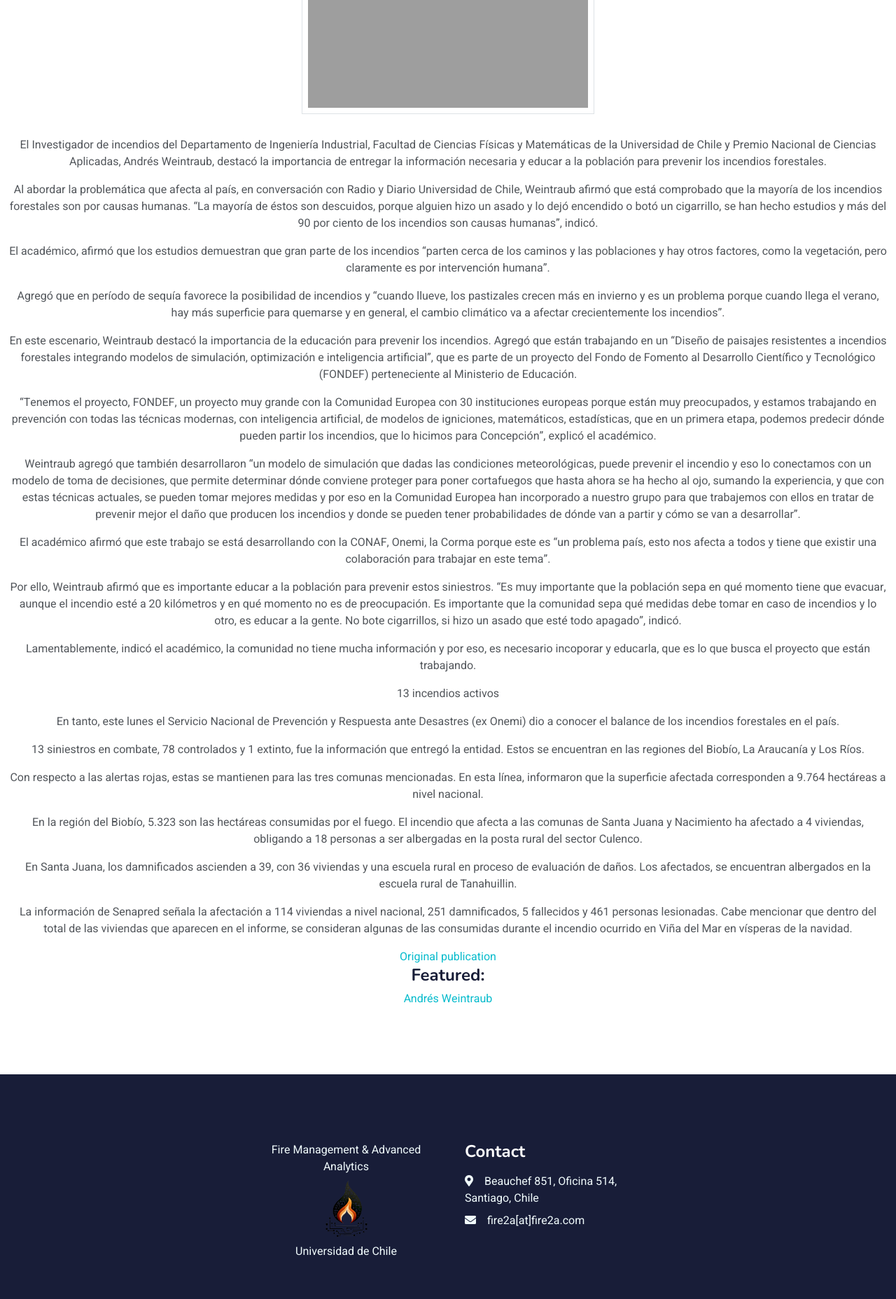
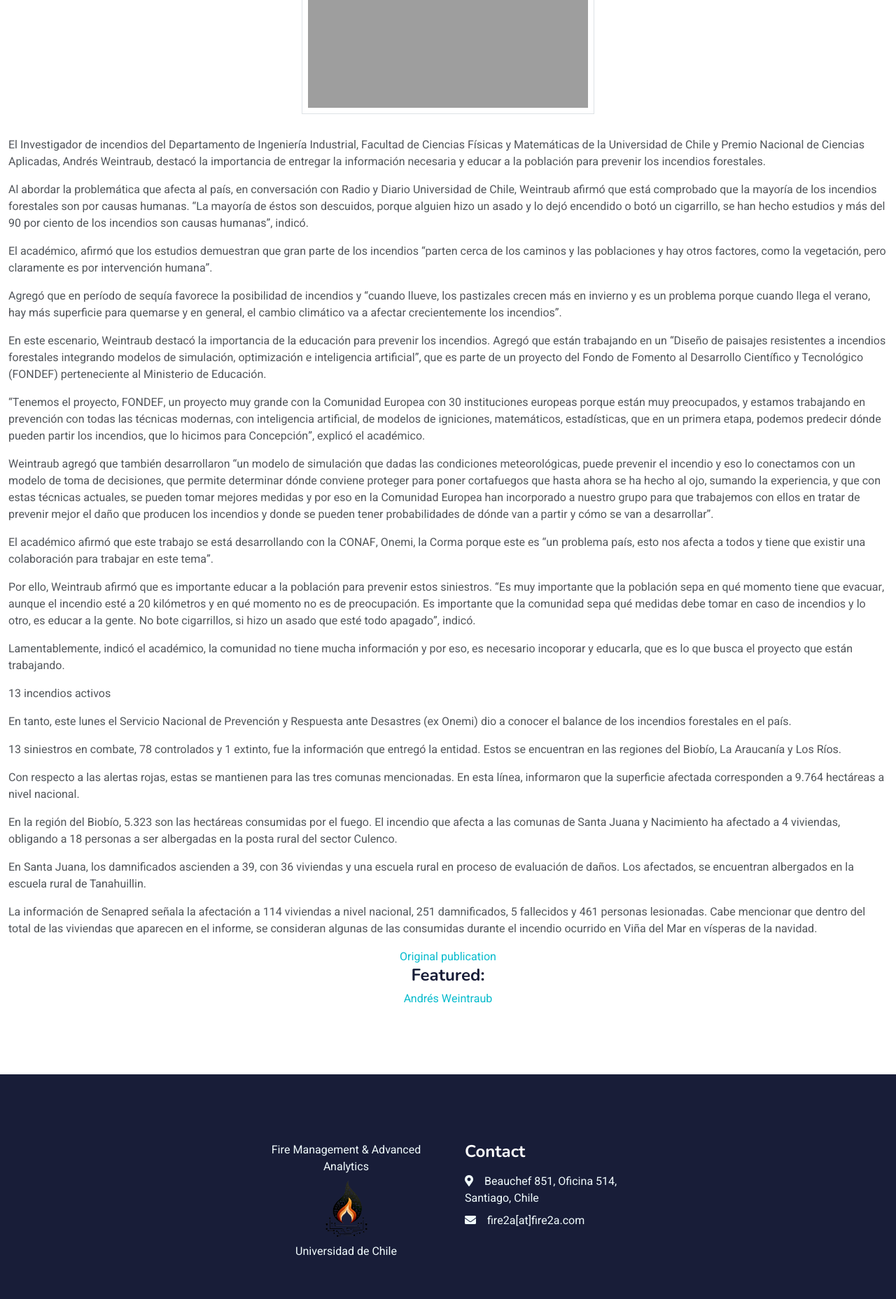
Before and after one commit to fire2a/f2a-web, a Django app: page /news/2 in a window 1280 px wide. Shown: the part 400-2256 px from the top of the page at 70% size. Run offline with Django 4.2, Linux system fonts and the light colour scheme; data comes from the database, SQL or seed files in the repository; some libraries are stand-ins or nearby versions; grey boxes are pictures that could not be loaded.

Commit message:
Now new's text is left aligned

```diff
--- a/templates/news/new.html
+++ b/templates/news/new.html
@@ -6,8 +6,8 @@
     <h2>{{ new.title }}</h2>
     <h4>{{ new.date }}</h4>
     <img class="border p-2 mx-auto mb-3" src="{{ new.image.url }}">
-    <div>
-        <p>{{ new.description|linebreaks }}</p>
+    <div style="text-align:left;">
+        <p >{{ new.description|linebreaks }}</p>
     </div>
     <a href="{{ new.link }}">Original publication</a>
 
```
